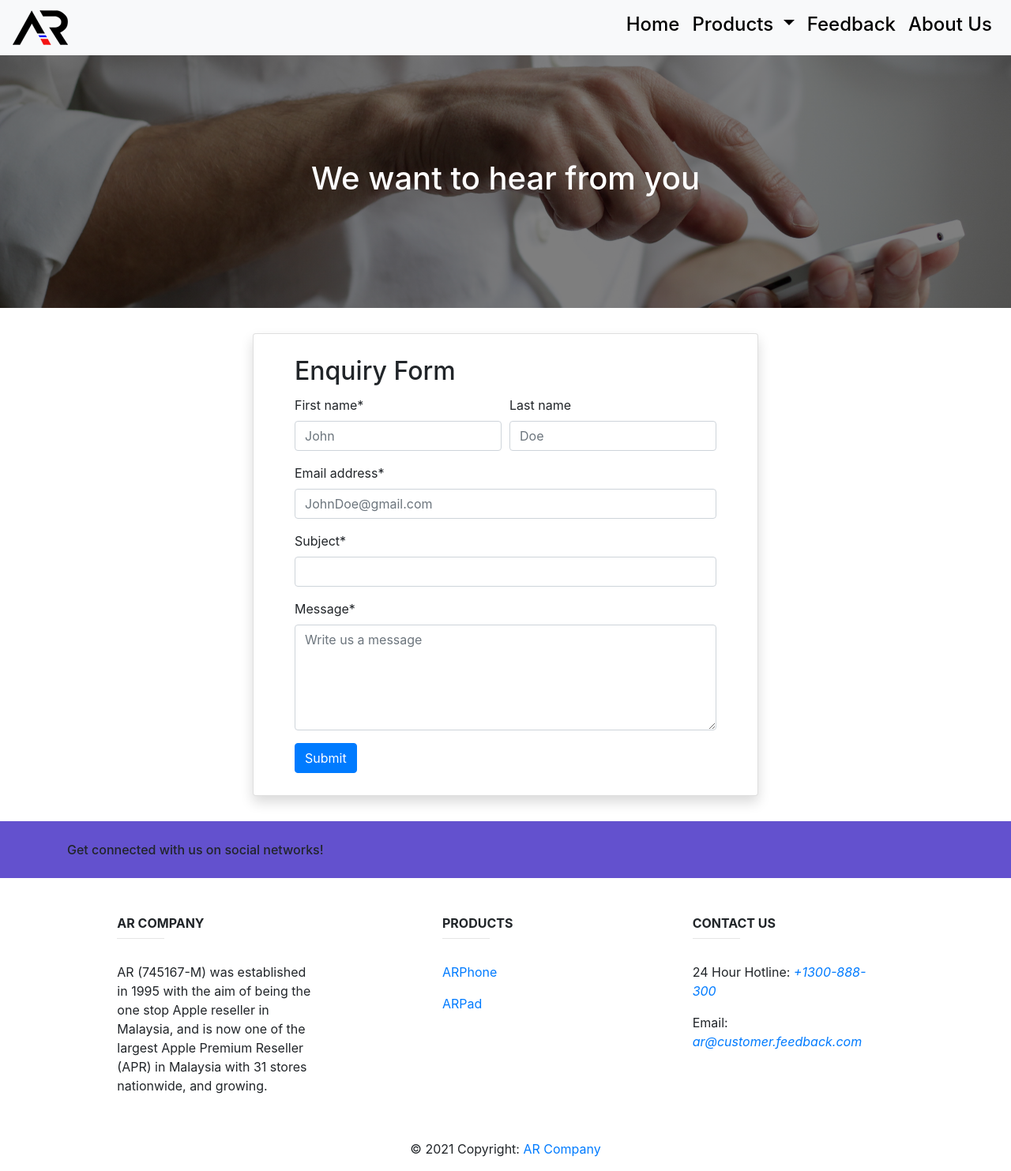
After one commit to aekkraj123/DistinctionTask1, a PHP site: page /enquiry.php in a window 1280 px wide. The commit adds this page. Shown: the whole page at 79% size. Run offline with PHP 8.4, Linux system fonts and the light colour scheme; some libraries are stand-ins or nearby versions.

Commit message:
Redesign enquiry page

```diff
--- /dev/null
+++ b/css/styles_enquiry.css
@@ -0,0 +1,28 @@
+body, html{
+  height: 100%;
+}
+
+.hero-image{
+  /* Image: https://unsplash.com/photos/q8U1YgBaRQk */
+  background-image: linear-gradient(rgba(0, 0, 0, 0.5), rgba(0, 0, 0, 0.5)), url("../images/hero.jpg");
+  height: 40%;
+  background-position: center;
+  background-repeat: no-repeat;
+  background-size: cover;
+  position: relative;
+}
+
+.hero-text{
+  text-align: center;
+  position: absolute;
+  top: 50%;
+  left: 50%;
+  transform: translate(-50%, -50%);
+  color: white;
+}
+
+.form-card{
+  margin: 2rem auto 2rem auto;
+  width: 50%;
+  padding: .5rem 2rem;
+}
--- /dev/null
+++ b/enquiry.php
@@ -0,0 +1,62 @@
+<!DOCTYPE html>
+<html lang="en">
+<head>
+<meta charset="utf-8">
+<meta name="author" content="Dave">
+<meta name="description" content="Feedback">
+<title>Feedback</title>
+
+<link rel="stylesheet" type="text/css" href="css/styles_enquiry.css">
+<link rel="icon" href="images/ARLogo.png">
+
+<link href="//maxcdn.bootstrapcdn.com/bootstrap/4.1.1/css/bootstrap.min.css" rel="stylesheet" id="bootstrap-css">
+<script src="//maxcdn.bootstrapcdn.com/bootstrap/4.1.1/js/bootstrap.min.js"></script>
+<script src="//cdnjs.cloudflare.com/ajax/libs/jquery/3.2.1/jquery.min.js"></script>
+</head>
+
+<body>
+	<header>
+		<?php include("header.php"); ?>
+	</header>
+	<div class="hero-image">
+		<div class="hero-text">
+			<h1>We want to hear from you</h1>
+		</div>
+	</div>
+
+	<div class="card form-card shadow">
+		<div class="card-body">
+			<h2 class="card-title">Enquiry Form</h2>
+			<form action="">
+				<div class="form-row">
+					<div class="form-group col-md-6">
+						<label for="inputfname">First name*</label>
+						<input type="text" class="form-control" id="inputfname" placeholder="John">
+					</div>
+					<div class="form-group col-md-6">
+						<label for="inputlname">Last name</label>
+						<input type="text" class="form-control" id="inputlname" placeholder="Doe">
+					</div>
+				</div>
+				<div class="form-group">
+					<label for="inputemail">Email address*</label>
+					<input type="email" class="form-control" id="inputemail" placeholder="JohnDoe@gmail.com">
+				</div>
+				<div class="form-group">
+					<label for="inputsubject">Subject*</label>
+					<input type="email" class="form-control" id="inputsubject" placeholder="">
+				</div>
+				<div class="form-group">
+					<label for="txtarea">Message*</label>
+					<textarea class="form-control" id="txtarea" rows="5" placeholder="Write us a message"></textarea>
+				</div>
+				<button type="submit" class="btn btn-primary">Submit</button>
+			</form>
+		</div>
+	</div>
+
+<footer>
+		<?php include("footer.php"); ?>
+	</footer>
+</body>
+</html>
--- a/header.php
+++ b/header.php
@@ -22,7 +22,7 @@
             </li>
 
             <li class="nav-item">
-                <a class="nav-link" href="feedback.php" style="color:black">Feedback</a>
+                <a class="nav-link" href="enquiry.php" style="color:black">Feedback</a>
             </li>
             <li class="nav-item">
                 <a class="nav-link" href="AboutUs.php" style="color:black">About Us</a>
```
Also changed, not shown: feedback.php (deleted, +0 -80 lines), images/hero.jpg (added).
